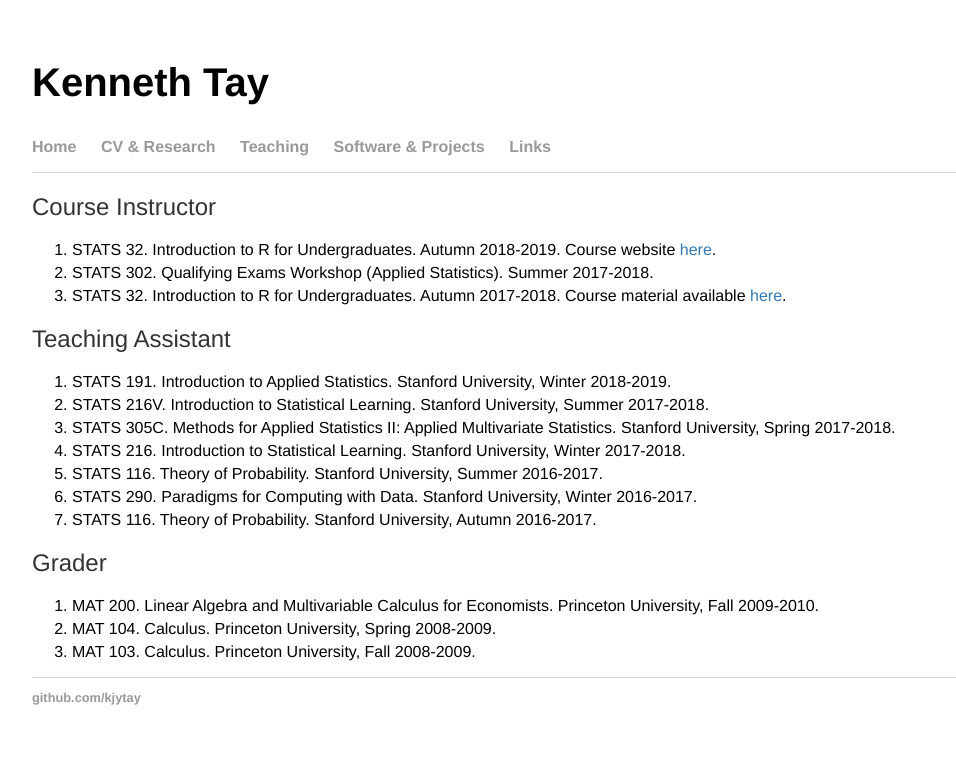
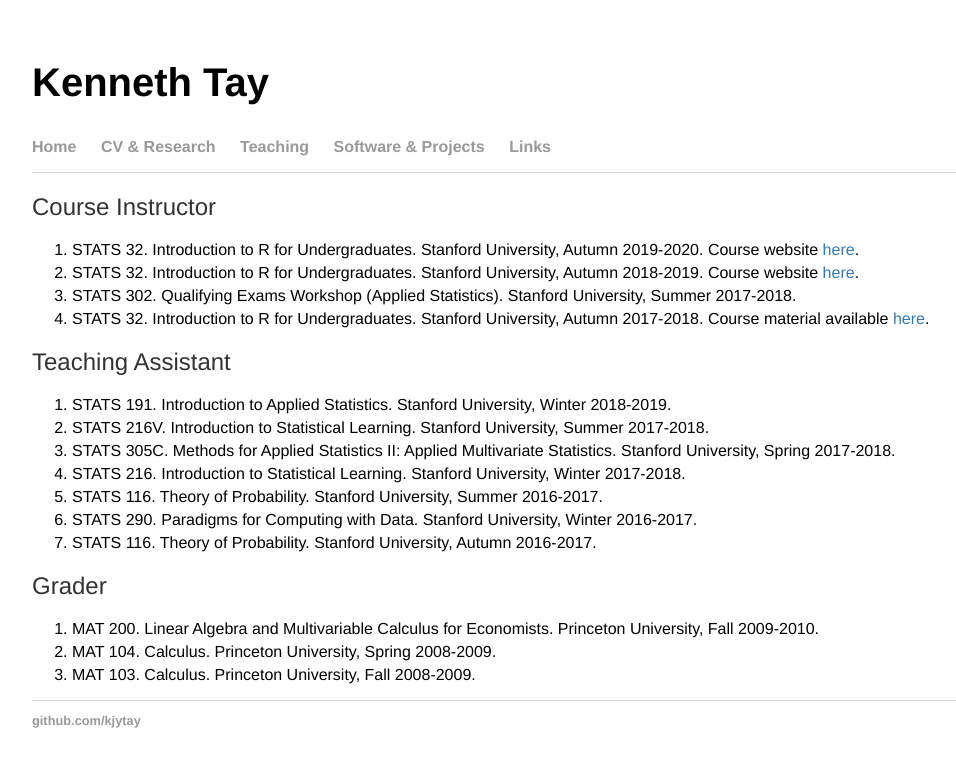
Before and after one commit to kjytay/kjytay.github.io, a Jekyll site: the page built from teaching/index.html, in a window 1280 px wide. Shown: the top 767 px of the page, without its empty margins (96-1052 px from the left). Built offline with Jekyll 4.4.1, drawn with Linux system fonts in a browser that asks for light colours.

Commit message:
Updated teaching page.

```diff
--- a/teaching/index.html
+++ b/teaching/index.html
@@ -6,9 +6,10 @@ title: Kenneth Tay
 <div class="blurb">
   <h2>Course Instructor</h2>
   <ol>
-    <li>STATS 32. Introduction to R for Undergraduates. Autumn 2018-2019. Course website <a href="https://web.stanford.edu/~kjytay/courses/32-2018/">here</a>.</li>
-    <li>STATS 302. Qualifying Exams Workshop (Applied Statistics). Summer 2017-2018.</li>
-    <li>STATS 32. Introduction to R for Undergraduates. Autumn 2017-2018. Course material available <a href="https://github.com/kjytay/STATS-32-Fall-2017-18">here</a>.</li>
+    <li>STATS 32. Introduction to R for Undergraduates. Stanford University, Autumn 2019-2020. Course website <a href="https://web.stanford.edu/~kjytay/courses/stats32-aut2019/">here</a>.</li>
+    <li>STATS 32. Introduction to R for Undergraduates. Stanford University, Autumn 2018-2019. Course website <a href="https://web.stanford.edu/~kjytay/courses/stats32-aut2018/">here</a>.</li>
+    <li>STATS 302. Qualifying Exams Workshop (Applied Statistics). Stanford University, Summer 2017-2018.</li>
+    <li>STATS 32. Introduction to R for Undergraduates. Stanford University, Autumn 2017-2018. Course material available <a href="https://github.com/kjytay/STATS-32-Fall-2017-18">here</a>.</li>
   </ol>
   <h2>Teaching Assistant</h2>
   <ol>
```
